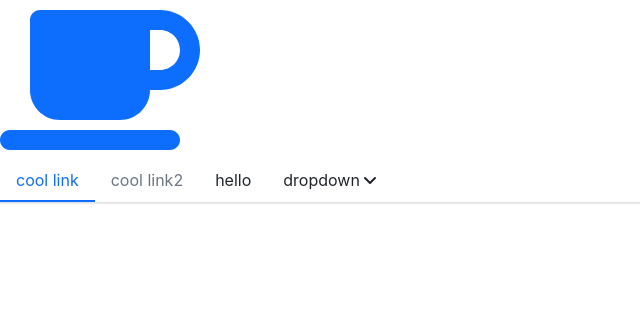
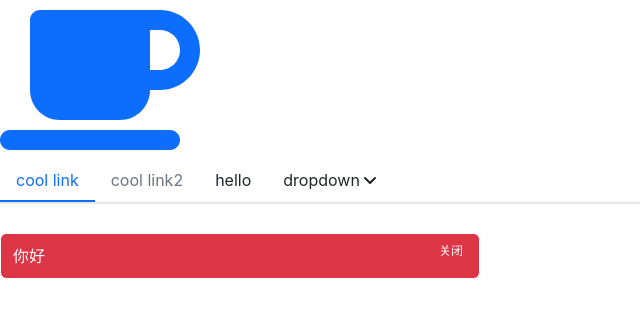
Before and after one commit to frjacson/piano-ui, a React (Create React App) app: page / in a window 1280 px wide. Shown: the top 318 px of the page, without its empty margins (0-640 px from the left). Built offline with nearby package versions, Linux system fonts and the light colour scheme.

Commit message:
feat: add Alert component

```diff
--- a/src/App.tsx
+++ b/src/App.tsx
@@ -6,6 +6,8 @@ import Menu from './components/Menu/Menu'
 import MenuItem from './components/Menu/MenuItem'
 import SubMenu from './components/Menu/SubMenu'
 import Icon from './components/Icon/Icon'
+import Alert from './components/Alert/Alert'
+import Button from './components/Button/button'
 
 library.add(fas)
 function App() {
@@ -21,6 +23,9 @@ function App() {
           <MenuItem>dropdown 2</MenuItem>
         </SubMenu>
       </Menu>
+      <Alert type="danger" closeIcon="关闭">
+        你好
+      </Alert>
     </div>
   )
 }
--- /dev/null
+++ b/src/components/Alert/Alert.tsx
@@ -0,0 +1,47 @@
+import React, { useState } from 'react'
+import classNames from 'classnames'
+import Icon from '../../components/Icon/Icon'
+import Transition from '../Transition/Transition'
+
+export type AlertType = 'success' | 'primary' | 'danger' | 'warning'
+
+export interface AlertProps {
+  title?: string
+  type?: AlertType
+  closable?: boolean
+  closeIcon?: string
+  onClose?: () => void
+  children?: React.ReactNode
+}
+
+const Alert: React.FC<AlertProps> = props => {
+  const { title, type, closable, closeIcon, onClose, children } = props
+  const [isVisiable, setIsVisiable] = useState(true)
+  const handleClick = () => {
+    setIsVisiable(false)
+    if (onClose) {
+      onClose()
+    }
+  }
+  const closeIcons = closeIcon || (
+    <Icon icon="times" className="window-close" size="lg"></Icon>
+  )
+  const classes = classNames('alert', {
+    [`alert-${type}`]: type
+  })
+  return (
+    <Transition in={isVisiable} timeout={200} animation="zoom-in-left" wrapper>
+      <div className={classes}>
+        {title ? <h4 className="alert-title">{title}</h4> : null}
+        <p className="alert-message">{children}</p>
+        {closable ? <i onClick={handleClick}>{closeIcons}</i> : null}
+      </div>
+    </Transition>
+  )
+}
+Alert.defaultProps = {
+  closable: true,
+  type: 'primary'
+}
+
+export default Alert
--- /dev/null
+++ b/src/components/Alert/_style.scss
@@ -0,0 +1,42 @@
+.alert {
+  display: block;
+  width: $alert-width;
+  border-radius: $alert-border-radius;
+  border-width: $border-width;
+  border-style: solid;
+  padding: $btn-padding-y $btn-padding-x;
+  .h4.alert-title {
+    margin-bottom: 0;
+    line-height: $alert-line-height;
+    font-size: $alert-title-font-size;
+  }
+  p.alert-message {
+    margin-top: 0;
+    margin-bottom: 0;
+    line-height: $alert-line-height;
+    font-size: $alert-message-font-size;
+  }
+  position: relative;
+  > i:last-child {
+    position: absolute;
+    right: $alert-icon-right;
+    top: $alert-icon-top;
+    font-style: normal;
+    cursor: pointer;
+    font-weight: $alert-icon-font-weight;
+    font-size: $alert-icon-font-size;
+  }
+}
+
+.alert-success {
+  @include alert-color($success, $white)
+}
+.alert-danger {
+  @include alert-color($danger, $white)
+}
+.alert-warning {
+  @include alert-color($warning, $white)
+}
+.alert-primary {
+  @include alert-color($primary, $white);
+}
--- a/src/components/Menu/SubMenu.tsx
+++ b/src/components/Menu/SubMenu.tsx
@@ -9,7 +9,7 @@ export interface SubMenuProps {
   index?: string
   title: string
   className?: string
-  children: React.ReactNode
+  children?: React.ReactNode
 }
 
 const SubMenu: React.FC<SubMenuProps> = props => {
--- a/src/components/Transition/Transition.tsx
+++ b/src/components/Transition/Transition.tsx
@@ -8,24 +8,26 @@ type AnimationName =
   | 'zoom-in-bottom'
   | 'zoom-in-right'
 
-// type TransitionProps = CSSTransitionProps & {
-//   animation?: AnimationName
-// }
-export type TransitionProps<Ref extends HTMLElement | undefined = undefined> =
-  CSSTransitionProps<Ref> & {
-    animation?: AnimationName
-    // 添加一层dom, 避免 内置 transition冲突
-    wrapper?: boolean
-  }
+type TransitionProps = CSSTransitionProps & {
+  animation?: AnimationName
+  wrapper?: boolean
+  children?: React.ReactNode
+}
+// export type TransitionProps<Ref extends HTMLElement | undefined = undefined> =
+//   CSSTransitionProps<Ref> & {
+//     animation?: AnimationName
+//     // 添加一层dom, 避免 内置 transition冲突
+//     wrapper?: boolean
+//   }
 
 const Transition: React.FC<TransitionProps> = props => {
-  const { children, classNames, animation, ...restProps } = props
+  const { children, classNames, animation, wrapper, ...restProps } = props
   return (
     <CSSTransition
       classNames={classNames ? classNames : animation}
       {...restProps}
     >
-      {children}
+      {wrapper ? <div>{children}</div> : children}
     </CSSTransition>
   )
 }
--- a/src/styles/_variables.scss
+++ b/src/styles/_variables.scss
@@ -224,6 +224,23 @@ $btn-border-radius-sm: $border-radius-sm !default;
 $btn-transition: color 0.15s ease-in-out, background-color 0.15s ease-in-out,
   border-color 0.15s ease-in-out, box-shadow 0.15s ease-in-out !default;
 
+// alert
+$alert-border-radius: 0.4rem !default;
+$alert-padding-y: 0.375rem !default;
+$alert-padding-x: 0.75rem !default;
+
+$alert-width: 30rem;
+$alert-line-height: $line-height-lg;
+
+$alert-title-font-size: $font-size-base * 1.2 !default;
+$alert-message-font-size: $font-size-base !default;
+
+$alert-icon-right: 1rem;
+$alert-icon-top: 0.5rem;
+
+$alert-icon-font-weight: $font-weight-normal;
+$alert-icon-font-size: $sub-sup-font-size;
+
 // menu
 $menu-border-width: $border-width !default;
 $menu-border-color: $border-color !default;
--- a/src/styles/index.scss
+++ b/src/styles/index.scss
@@ -10,3 +10,5 @@
 @import '../components/Menu/style';
 
 @import '../components/Icon/style';
+
+@import '../components/Alert/style';
```
Also changed, not shown: 2 other files (tests, documents, lock files or other folders).
